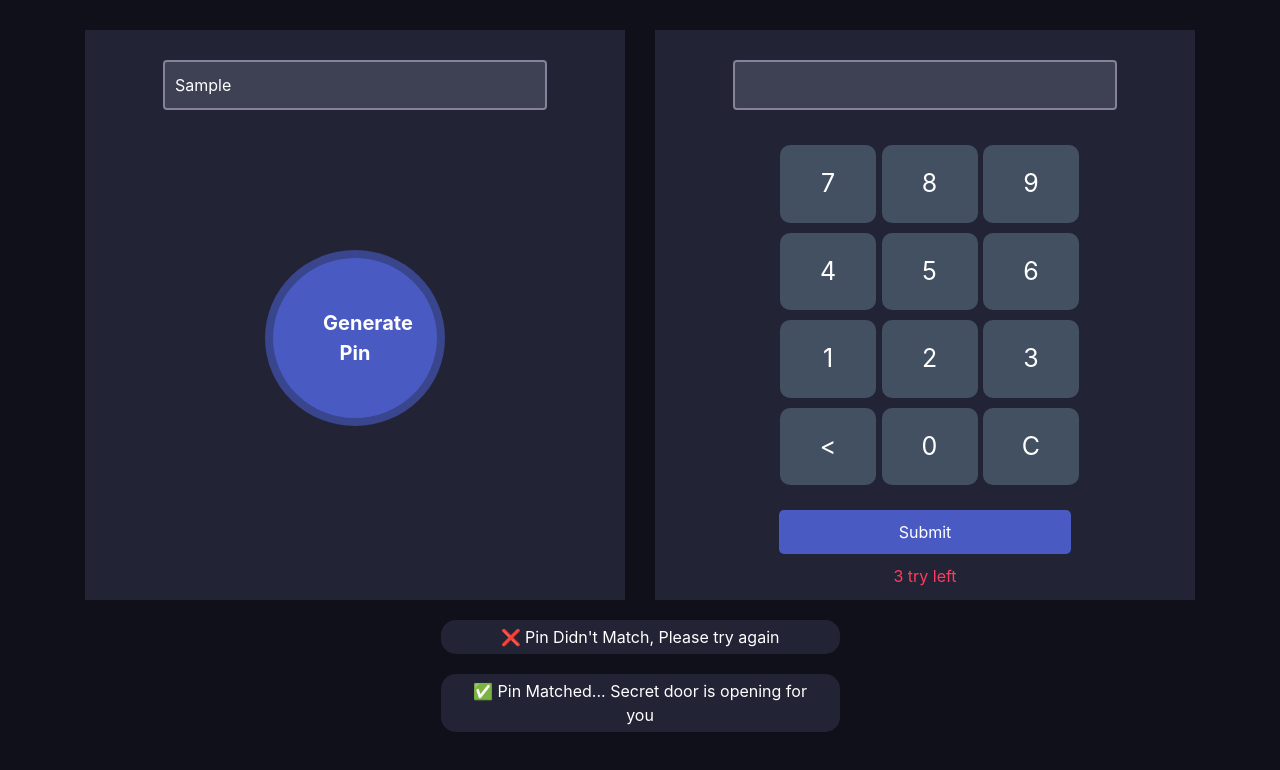
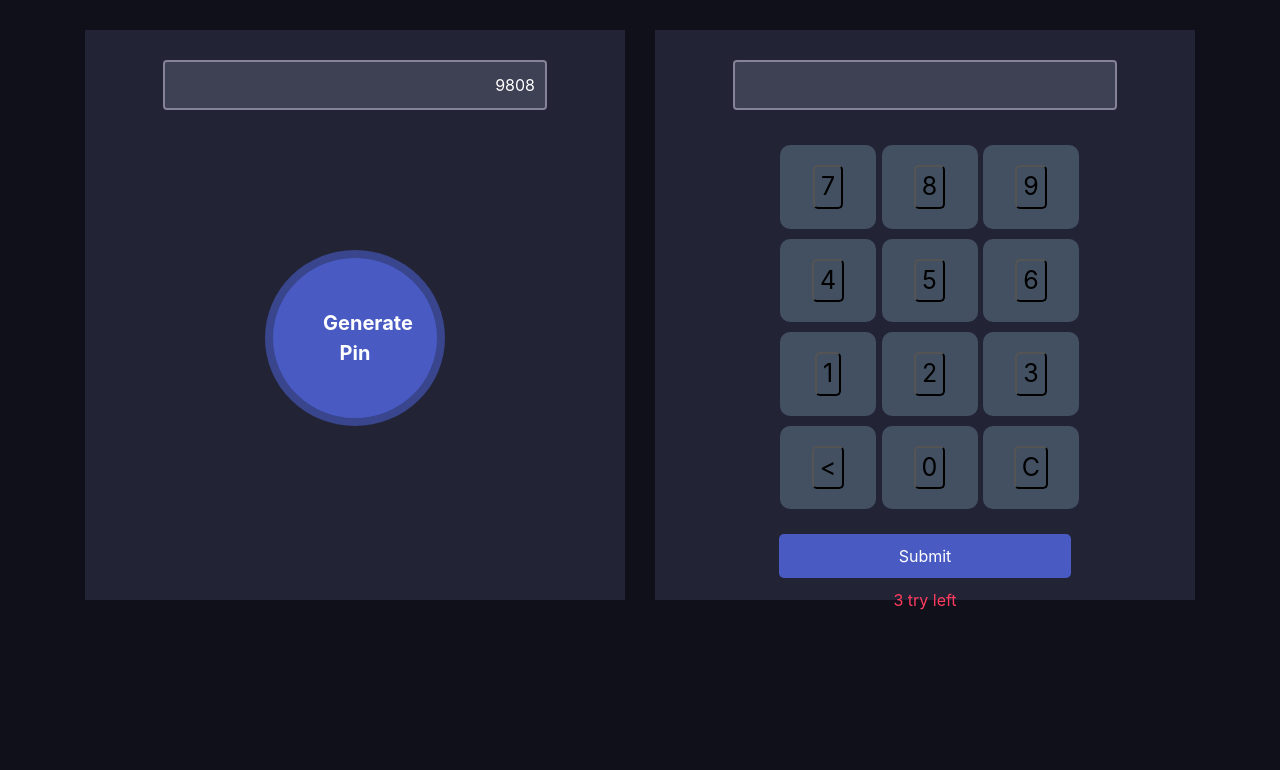
Before and after one commit to Sawkat7762/pin-matcher, a plain HTML site: page index.html in a window 1280 px wide. Both pictures are taken after typing "Sample" into the empty fields and a click on the button "Generate Pin". Drawn offline with nearby package versions, Linux system fonts and the light colour scheme.

Commit message:
second commit

```diff
--- a/index.html
+++ b/index.html
@@ -12,34 +12,34 @@
         <div class="row">
             <div class="col-md-6">
                 <div class="pin-generator half-width">
-                    <input class="form-control" type="text">
-                    <button class="generate-btn">Generate Pin</button>
+                    <input class="form-control" type="text" id="randomShow">
+                    <button class="generate-btn" onclick="PinGenerat()">Generate Pin</button>
                 </div>
             </div>
             <div class="col-md-6">
                 <div class="input-section half-width">
-                    <input class="form-control" type="text">
+                    <input class="form-control" type="text" id="display">
                     <div class="numbers">
                         <div class="calc-body">
                             <div class="calc-button-row">
-                              <div class="button">7</div>
-                              <div class="button">8</div>
-                              <div class="button">9</div>
+                              <div class="button"> <input type="button" value="7" onclick="NumShow('7')"> </div>
+                              <div class="button"><input type="button" value="8" onclick="NumShow('8')"></div>
+                              <div class="button"><input type="button" value="9" onclick="NumShow('9')"></div>
                             </div>
                             <div class="calc-button-row">
-                              <div class="button">4</div>
-                              <div class="button">5</div>
-                              <div class="button">6</div>
+                              <div class="button"><input type="button" value="4" onclick="NumShow('4')"></div>
+                              <div class="button"><input type="button" value="5" onclick="NumShow('5')"></div>
+                              <div class="button"><input type="button" value="6" onclick="NumShow('6')"></div>
                             </div>
                             <div class="calc-button-row">
-                              <div class="button">1</div>
-                              <div class="button">2</div>
-                              <div class="button">3</div>
+                              <div class="button"><input type="button" value="1" onclick="NumShow('1')"></div>
+                              <div class="button"><input type="button" value="2" onclick="NumShow('2')"></div>
+                              <div class="button"><input type="button" value="3" onclick="NumShow('3')"></div>
                             </div>
                             <div class="calc-button-row">
-                                <div class="button">&lt;</div>
-                                <div class="button">0</div>
-                                <div class="button">C</div>
+                                <div class="button"><input type="button" value="&lt;" onclick="dltOne()"></div>
+                                <div class="button"> <input type="button" value="0" onclick="NumShow('0')"></div>
+                                <div class="button"> <input type="button" value="C" onclick="dltall()"></div>
                             </div>
                             <div>
                                 <button type="submit" class="submit-btn">Submit</button>
@@ -50,9 +50,38 @@
             </div>
         </div>
         <div class="notify-section">
-            <p class="notify">❌ Pin Didn't Match, Please try again</p>
-            <p class="notify">✅ Pin Matched... Secret door is opening for you</p>
+            <p class="notify" id="didnotmatch">❌ Pin Didn't Match, Please try again</p>
+            <p class="notify" id="match">✅ Pin Matched... Secret door is opening for you</p>
         </div>
     </div>
+    <script>
+        function PinGenerat(){
+            function getPin() {
+                const pin = Math.round(Math.random() * 10000);
+                 const pinString = pin + '';
+                 if (pinString.length == 4) {
+                     return pin;
+                 }
+                 else {
+         // console.log('got 3 digit and calling again', pin);
+                     return getPin();
+                 }
+            }
+            const pinshow = getPin();
+            document.getElementById("randomShow").value = pinshow;
+
+        }
+        var didnotmatch =  document.getElementById("didnotmatch").style.display ="none";
+        var match = document.getElementById("match").style.display ="none"
+        function NumShow(Num){
+            document.getElementById("display").value += Num;
+        }
+        function dltall(){
+            document.getElementById("display").value = "";
+        }
+        function dltOne(){
+            document.getElementById("display").value = display.value.slice(0, -1) ;
+        }
+    </script>
 </body>
 </html>
--- a/style.css
+++ b/style.css
@@ -41,6 +41,7 @@ input[type='text']{
     border: 2px solid #858299;
     height: 50px;
     padding: 10px;
+    text-align: right;
 }
 input[type='text']:focus {
     background-color: #3D4153;
@@ -60,6 +61,12 @@ color: #fff;
 
 .calc-button-row {
 width: 100%;
+}
+input[type='button']{
+    background-color:#425062 ;
+    box-shadow: none;
+    border-radius: 5px;
+
 }
 
 .button {
```
